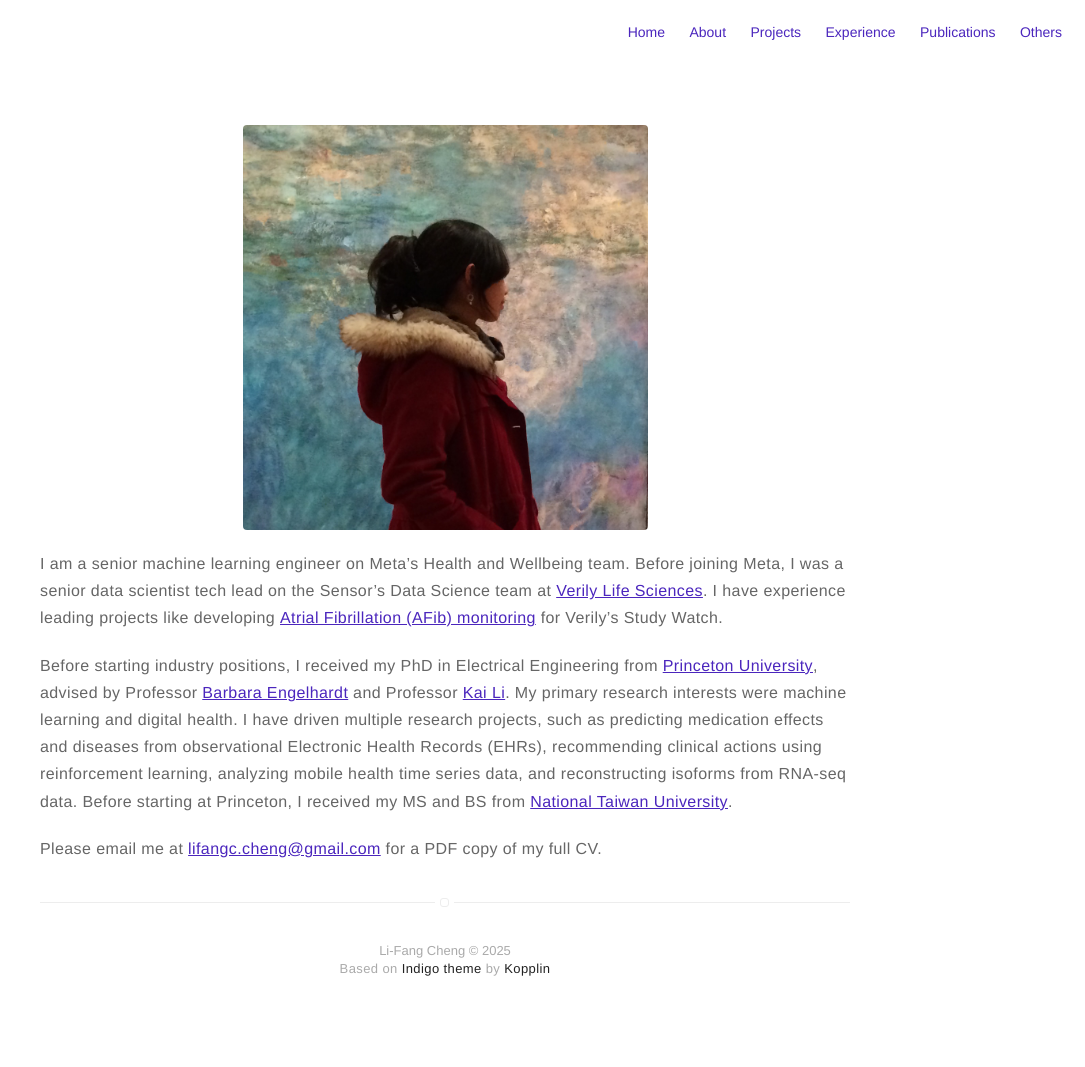
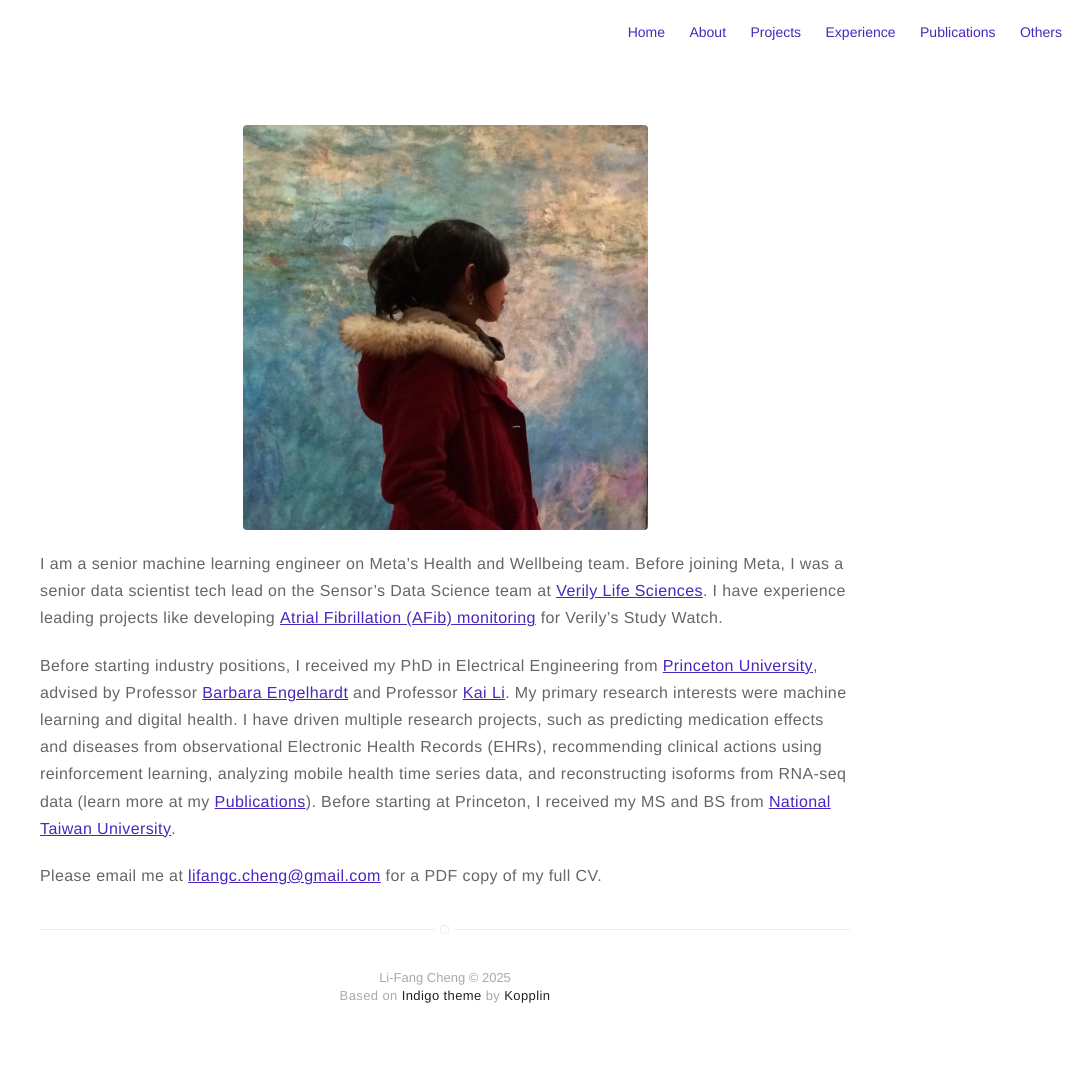
Before and after one commit to Li-FangCheng/li-fangcheng.github.io, a Jekyll site: the page built from about.md, in a window 1280 px wide. Shown: the whole page, without its empty margins (195-1280 px from the left). Built offline with Jekyll 4.4.1, drawn with Linux system fonts in a browser that asks for light colours; before the commit the page ends 1040 px from its top, so only the background shows below that.

Commit message:
update about.md

```diff
--- a/about.md
+++ b/about.md
@@ -6,6 +6,6 @@ layout: page
 
 I am a senior machine learning engineer on Meta's Health and Wellbeing team. Before joining Meta, I was a senior data scientist tech lead on the Sensor's Data Science team at [Verily Life Sciences](https://verily.com/){:target="_blank"}. I have experience leading projects like developing [Atrial Fibrillation (AFib) monitoring](https://doi.org/10.1161/JAHA.123.030543){:target="_blank"} for Verily’s Study Watch.
 
-Before starting industry positions, I received my PhD in Electrical Engineering from [Princeton University](https://www.princeton.edu/){:target="_blank"}, advised by Professor [Barbara Engelhardt](https://profiles.stanford.edu/barbara-engelhardt){:target="_blank"} and Professor [Kai Li](https://www.cs.princeton.edu/people/profile/li){:target="_blank"}. My primary research interests were machine learning and digital health. I have driven multiple research projects, such as predicting medication effects and diseases from observational Electronic Health Records (EHRs), recommending clinical actions using reinforcement learning, analyzing mobile health time series data, and reconstructing isoforms from RNA-seq data. Before starting at Princeton, I received my MS and BS from [National Taiwan University](http://www.ntu.edu.tw/english/){:target="_blank"}.
+Before starting industry positions, I received my PhD in Electrical Engineering from [Princeton University](https://www.princeton.edu/){:target="_blank"}, advised by Professor [Barbara Engelhardt](https://profiles.stanford.edu/barbara-engelhardt){:target="_blank"} and Professor [Kai Li](https://www.cs.princeton.edu/people/profile/li){:target="_blank"}. My primary research interests were machine learning and digital health. I have driven multiple research projects, such as predicting medication effects and diseases from observational Electronic Health Records (EHRs), recommending clinical actions using reinforcement learning, analyzing mobile health time series data, and reconstructing isoforms from RNA-seq data (learn more at my [Publications](https://li-fangcheng.github.io/publications/){:target="_blank"}). Before starting at Princeton, I received my MS and BS from [National Taiwan University](http://www.ntu.edu.tw/english/){:target="_blank"}.
 
 Please email me at [{{ site.email }}](mailto:{{ site.email }}) for a PDF copy of my full CV.
```
